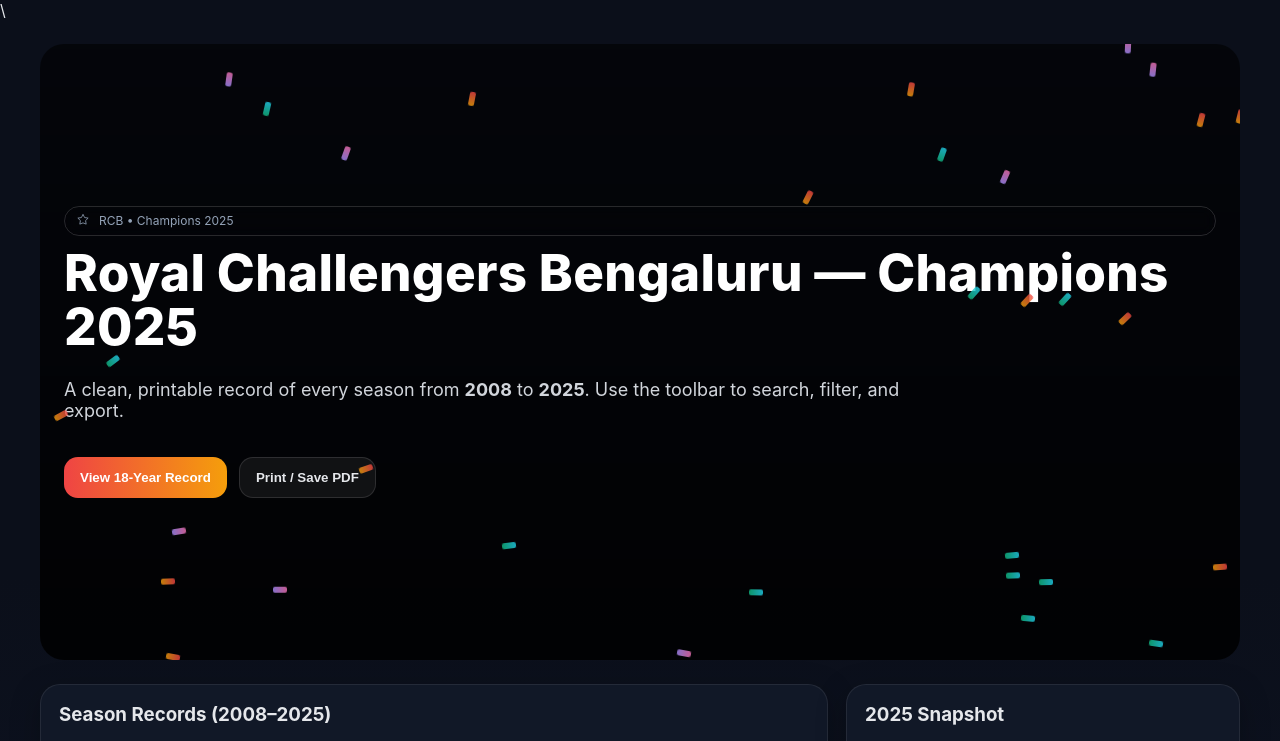
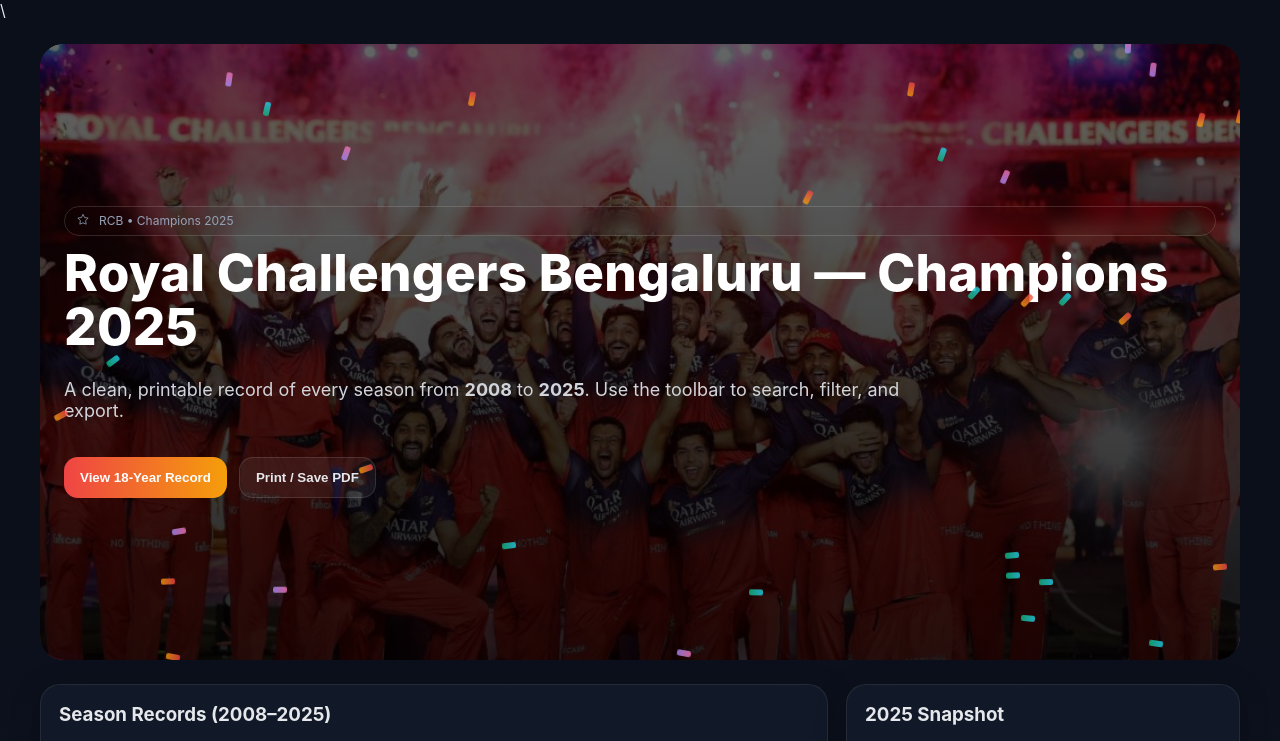
Before and after one commit to cricketchronicles/cricketchronicles.github.io, a plain HTML site: page index.html in a window 1280 px wide. Shown: the top 741 px of the page. Drawn offline with Linux system fonts and the light colour scheme.

Commit message:
Add files via upload

```diff
--- a/index.html
+++ b/index.html
@@ -27,7 +27,7 @@
       flex-direction:column;
       justify-content:center;
       padding:48px 24px;
-      background:url('_AIL8656.jpg') center/cover no-repeat;
+      background:url('images/_AIL8656.jpg') center/cover no-repeat;
       color:white;
     }
     header::before{
```
